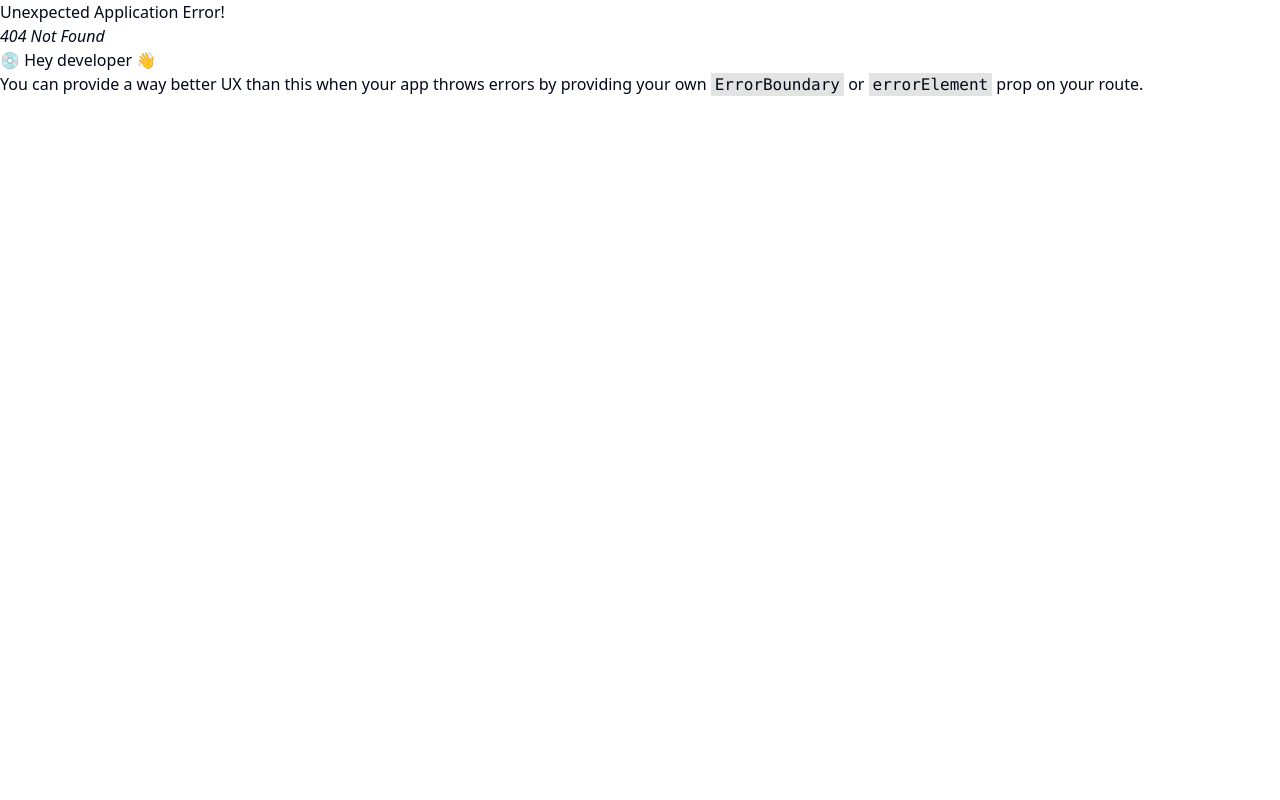
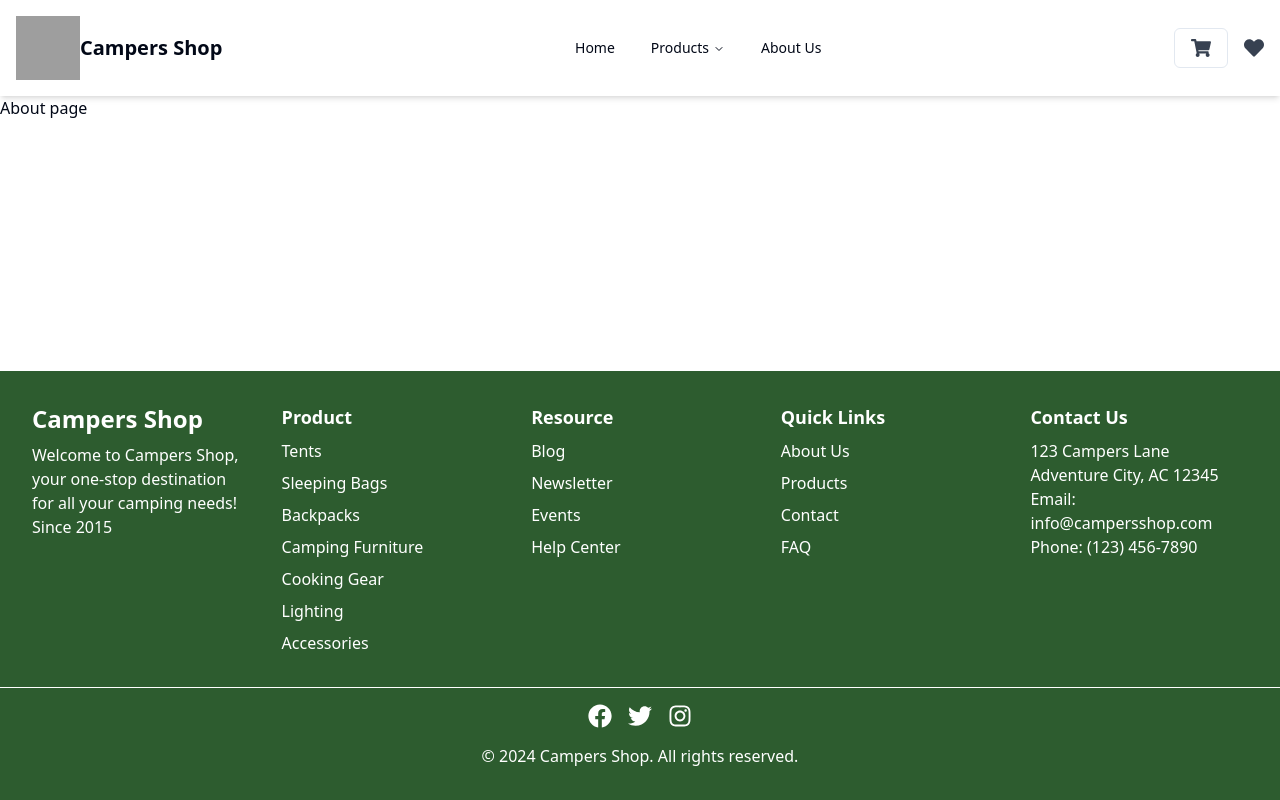
Before and after one commit to Mehedihasan444/campers-shop-frontend, a React (Vite) app: page /about in a window 1280 px wide. Before the commit this address had no page. Built offline with nearby package versions, Linux system fonts and the light colour scheme; grey boxes are pictures that could not be loaded.

Commit message:
added cart page

```diff
--- a/package.json
+++ b/package.json
@@ -10,6 +10,7 @@
     "preview": "vite preview"
   },
   "dependencies": {
+    "@radix-ui/react-dialog": "^1.1.1",
     "@radix-ui/react-navigation-menu": "^1.2.0",
     "@radix-ui/react-slot": "^1.1.0",
     "@reduxjs/toolkit": "^2.2.6",
@@ -22,7 +23,8 @@
     "react-redux": "^9.1.2",
     "react-router-dom": "^6.24.1",
     "tailwind-merge": "^2.4.0",
-    "tailwindcss-animate": "^1.0.7"
+    "tailwindcss-animate": "^1.0.7",
+    "vaul": "^0.9.1"
   },
   "devDependencies": {
     "@types/node": "^20.14.10",
--- a/src/components/Navbar.tsx
+++ b/src/components/Navbar.tsx
@@ -10,24 +10,55 @@ import {
 } from "./ui/navigation-menu";
 import { Link } from "react-router-dom";
 import React from "react";
-import { FaHeart, FaShoppingCart } from "react-icons/fa";
+import { FaHeart } from "react-icons/fa";
+import Cart from "@/pages/Cart/Cart";
 
 const Navbar = () => {
   const productsCategories = [
-    { title: "Tents", href: "/products/tents", description: "Find the perfect tent for your next adventure." },
-    { title: "Sleeping Bags", href: "/products/sleeping-bags", description: "Stay warm and comfortable at night." },
-    { title: "Backpacks", href: "/products/backpacks", description: "Durable and spacious backpacks for all your gear." },
-    { title: "Cooking Gear", href: "/products/cooking-gear", description: "Everything you need for campfire cooking." },
-    { title: "Clothing", href: "/products/clothing", description: "Outdoor clothing for all weather conditions." },
-    { title: "Accessories", href: "/products/accessories", description: "Essential camping accessories and gadgets." },
+    {
+      title: "Tents",
+      href: "/products/tents",
+      description: "Find the perfect tent for your next adventure.",
+    },
+    {
+      title: "Sleeping Bags",
+      href: "/products/sleeping-bags",
+      description: "Stay warm and comfortable at night.",
+    },
+    {
+      title: "Backpacks",
+      href: "/products/backpacks",
+      description: "Durable and spacious backpacks for all your gear.",
+    },
+    {
+      title: "Cooking Gear",
+      href: "/products/cooking-gear",
+      description: "Everything you need for campfire cooking.",
+    },
+    {
+      title: "Clothing",
+      href: "/products/clothing",
+      description: "Outdoor clothing for all weather conditions.",
+    },
+    {
+      title: "Accessories",
+      href: "/products/accessories",
+      description: "Essential camping accessories and gadgets.",
+    },
   ];
 
   return (
     <header className="flex justify-between items-center p-4 bg-white shadow-md">
-      <div className="flex items-center">
-        <img src="https://i.ibb.co/5K6tYH3/campers-shop-logo.jpg" alt="Campers Shop Logo" className="h-16 w-16 object-cover" />
-        <span className="text-xl font-bold">Campers Shop</span>
-      </div>
+      <Link to="/">
+        <div className="flex items-center">
+          <img
+            src="https://i.ibb.co/5K6tYH3/campers-shop-logo.jpg"
+            alt="Campers Shop Logo"
+            className="h-16 w-16 object-cover"
+          />
+          <span className="text-xl font-bold">Campers Shop</span>
+        </div>
+      </Link>
       <NavigationMenu>
         <NavigationMenuList>
           <NavigationMenuItem>
@@ -38,11 +69,17 @@ const Navbar = () => {
             </Link>
           </NavigationMenuItem>
           <NavigationMenuItem>
-            <NavigationMenuTrigger>Products</NavigationMenuTrigger>
+            <Link to="/products">
+              <NavigationMenuTrigger>Products</NavigationMenuTrigger>
+            </Link>
             <NavigationMenuContent>
               <ul className="grid gap-3 p-6 md:w-[400px] lg:w-[500px] lg:grid-cols-[.75fr_1fr] text-primary">
                 {productsCategories.map((category) => (
-                  <ListItem key={category.title} title={category.title} href={category.href}>
+                  <ListItem
+                    key={category.title}
+                    title={category.title}
+                    href={category.href}
+                  >
                     {category.description}
                   </ListItem>
                 ))}
@@ -59,8 +96,9 @@ const Navbar = () => {
         </NavigationMenuList>
       </NavigationMenu>
       <div className="flex items-center space-x-4">
-        <Link to="/cart" className="text-gray-700 hover:text-gray-900">
-          <FaShoppingCart size={20} />
+        <Link to="" className="text-gray-700 hover:text-gray-900">
+
+          <Cart></Cart>
         </Link>
         <Link to="/wishlist" className="text-gray-700 hover:text-gray-900">
           <FaHeart size={20} />
--- /dev/null
+++ b/src/components/ui/drawer.tsx
@@ -0,0 +1,116 @@
+import * as React from "react"
+import { Drawer as DrawerPrimitive } from "vaul"
+
+import { cn } from "@/lib/utils"
+
+const Drawer = ({
+  shouldScaleBackground = true,
+  ...props
+}: React.ComponentProps<typeof DrawerPrimitive.Root>) => (
+  <DrawerPrimitive.Root
+    shouldScaleBackground={shouldScaleBackground}
+    {...props}
+  />
+)
+Drawer.displayName = "Drawer"
+
+const DrawerTrigger = DrawerPrimitive.Trigger
+
+const DrawerPortal = DrawerPrimitive.Portal
+
+const DrawerClose = DrawerPrimitive.Close
+
+const DrawerOverlay = React.forwardRef<
+  React.ElementRef<typeof DrawerPrimitive.Overlay>,
+  React.ComponentPropsWithoutRef<typeof DrawerPrimitive.Overlay>
+>(({ className, ...props }, ref) => (
+  <DrawerPrimitive.Overlay
+    ref={ref}
+    className={cn("fixed inset-0 z-50 bg-black/80", className)}
+    {...props}
+  />
+))
+DrawerOverlay.displayName = DrawerPrimitive.Overlay.displayName
+
+const DrawerContent = React.forwardRef<
+  React.ElementRef<typeof DrawerPrimitive.Content>,
+  React.ComponentPropsWithoutRef<typeof DrawerPrimitive.Content>
+>(({ className, children, ...props }, ref) => (
+  <DrawerPortal>
+    <DrawerOverlay />
+    <DrawerPrimitive.Content
+      ref={ref}
+      className={cn(
+        "fixed inset-x-0 bottom-0 z-50 mt-24 flex h-auto flex-col rounded-t-[10px] border bg-background",
+        className
+      )}
+      {...props}
+    >
+      <div className="mx-auto mt-4 h-2 w-[100px] rounded-full bg-muted" />
+      {children}
+    </DrawerPrimitive.Content>
+  </DrawerPortal>
+))
+DrawerContent.displayName = "DrawerContent"
+
+const DrawerHeader = ({
+  className,
+  ...props
+}: React.HTMLAttributes<HTMLDivElement>) => (
+  <div
+    className={cn("grid gap-1.5 p-4 text-center sm:text-left", className)}
+    {...props}
+  />
+)
+DrawerHeader.displayName = "DrawerHeader"
+
+const DrawerFooter = ({
+  className,
+  ...props
+}: React.HTMLAttributes<HTMLDivElement>) => (
+  <div
+    className={cn("mt-auto flex flex-col gap-2 p-4", className)}
+    {...props}
+  />
+)
+DrawerFooter.displayName = "DrawerFooter"
+
+const DrawerTitle = React.forwardRef<
+  React.ElementRef<typeof DrawerPrimitive.Title>,
+  React.ComponentPropsWithoutRef<typeof DrawerPrimitive.Title>
+>(({ className, ...props }, ref) => (
+  <DrawerPrimitive.Title
+    ref={ref}
+    className={cn(
+      "text-lg font-semibold leading-none tracking-tight",
+      className
+    )}
+    {...props}
+  />
+))
+DrawerTitle.displayName = DrawerPrimitive.Title.displayName
+
+const DrawerDescription = React.forwardRef<
+  React.ElementRef<typeof DrawerPrimitive.Description>,
+  React.ComponentPropsWithoutRef<typeof DrawerPrimitive.Description>
+>(({ className, ...props }, ref) => (
+  <DrawerPrimitive.Description
+    ref={ref}
+    className={cn("text-sm text-muted-foreground", className)}
+    {...props}
+  />
+))
+DrawerDescription.displayName = DrawerPrimitive.Description.displayName
+
+export {
+  Drawer,
+  DrawerPortal,
+  DrawerOverlay,
+  DrawerTrigger,
+  DrawerClose,
+  DrawerContent,
+  DrawerHeader,
+  DrawerFooter,
+  DrawerTitle,
+  DrawerDescription,
+}
--- /dev/null
+++ b/src/pages/About/About.tsx
@@ -0,0 +1,10 @@
+
+const About = () => {
+    return (
+        <div>
+            <h1 className="">About page</h1>
+        </div>
+    );
+};
+
+export default About;
--- /dev/null
+++ b/src/pages/Cart/Cart.tsx
@@ -0,0 +1,107 @@
+import { Button } from "@/components/ui/button";
+import {
+  Drawer,
+  DrawerClose,
+  DrawerContent,
+  DrawerDescription,
+  DrawerFooter,
+  DrawerHeader,
+  DrawerTitle,
+  DrawerTrigger,
+} from "@/components/ui/drawer";
+import { useState } from "react";
+import { FaShoppingCart } from "react-icons/fa";
+import { FaCircleMinus, FaCirclePlus, FaX } from "react-icons/fa6";
+
+const Cart = () => {
+  const [items, setItems] = useState([
+    { id: 1, name: "Tent", price: 99.99, quantity: 1 },
+    { id: 2, name: "Sleeping Bag", price: 49.99, quantity: 1 },
+    { id: 3, name: "Camping Stove", price: 29.99, quantity: 1 },
+  ]);
+
+  const updateQuantity = (id, adjustment) => {
+    setItems(items.map(item =>
+      item.id === id
+        ? { ...item, quantity: Math.max(1, item.quantity + adjustment) }
+        : item
+    ));
+  };
+
+  const getTotal = () => {
+    return items.reduce((total, item) => total + item.price * item.quantity, 0).toFixed(2);
+  };
+
+  return (
+    <Drawer direction="left">
+      <DrawerTrigger asChild>
+        <Button variant="outline">
+          <FaShoppingCart size={20} />
+        </Button>
+      </DrawerTrigger>
+      <DrawerContent className="h-screen w-[40vw] flex flex-col">
+        <div className="flex flex-col flex-grow">
+          <DrawerHeader className="flex justify-between items-start">
+            <div>
+              <DrawerTitle>Shopping Cart</DrawerTitle>
+              <DrawerDescription>Review your selected items.</DrawerDescription>
+            </div>
+            <DrawerClose asChild>
+              <Button className="bg-transparent text-black -mt-5 hover:text-white text-xl"><FaX /></Button>
+            </DrawerClose>
+          </DrawerHeader>
+          <div className="p-4 pb-0 flex-grow overflow-auto">
+            {items.map(item => (
+              <div key={item.id} className="flex items-center justify-between py-2 border-b">
+                <div className="flex-1 flex gap-3 justify-start items-start">
+                    <div className="">
+                        <img
+                          className="h-12 w-12 object-cover rounded-sm"
+                          src={`https://via.placeholder.com/150/${item.id}`}
+                          alt={item.name}
+                        />
+
+                    </div>
+                    <div className="">
+                                <h4 className="font-bold">{item.name}</h4>
+                  <p className="text-sm text-muted-foreground">${item.price}</p>
+                    </div>
+
+                </div>
+                <div className="flex items-center">
+                  <Button
+                    variant="outline"
+                    size="icon"
+                    className="h-8 w-8 shrink-0 rounded-full"
+                    onClick={() => updateQuantity(item.id, -1)}
+                  >
+                    <FaCircleMinus className="h-4 w-4" />
+                    <span className="sr-only">Decrease</span>
+                  </Button>
+                  <span className="mx-2">{item.quantity}</span>
+                  <Button
+                    variant="outline"
+                    size="icon"
+                    className="h-8 w-8 shrink-0 rounded-full"
+                    onClick={() => updateQuantity(item.id, 1)}
+                  >
+                    <FaCirclePlus className="h-4 w-4" />
+                    <span className="sr-only">Increase</span>
+                  </Button>
+                </div>
+              </div>
+            ))}
+            <div className="mt-4 text-right">
+              <h4 className="text-lg font-bold">Total: ${getTotal()}</h4>
+            </div>
+          </div>
+        </div>
+        <DrawerFooter className="p-4">
+          <Button className="w-full">Proceed to Checkout</Button>
+        </DrawerFooter>
+      </DrawerContent>
+    </Drawer>
+  );
+};
+
+export default Cart;
--- /dev/null
+++ b/src/pages/Home/Home.tsx
@@ -0,0 +1,10 @@
+
+const Home = () => {
+    return (
+        <div>
+
+        </div>
+    );
+};
+
+export default Home;
--- /dev/null
+++ b/src/pages/Products/Products.tsx
@@ -0,0 +1,10 @@
+
+const Products = () => {
+    return (
+        <div>
+            <h1 className="">products</h1>
+        </div>
+    );
+};
+
+export default Products;
--- /dev/null
+++ b/src/pages/Products/ProductsDetails.tsx
@@ -0,0 +1,10 @@
+
+const ProductsDetails = () => {
+    return (
+        <div>
+            <h1 className="">Product details</h1>
+        </div>
+    );
+};
+
+export default ProductsDetails;
```
Also changed, not shown: src/routes/routes.tsx (+19 -2 lines), components.json, 1 other file (tests, documents, lock files or other folders).
